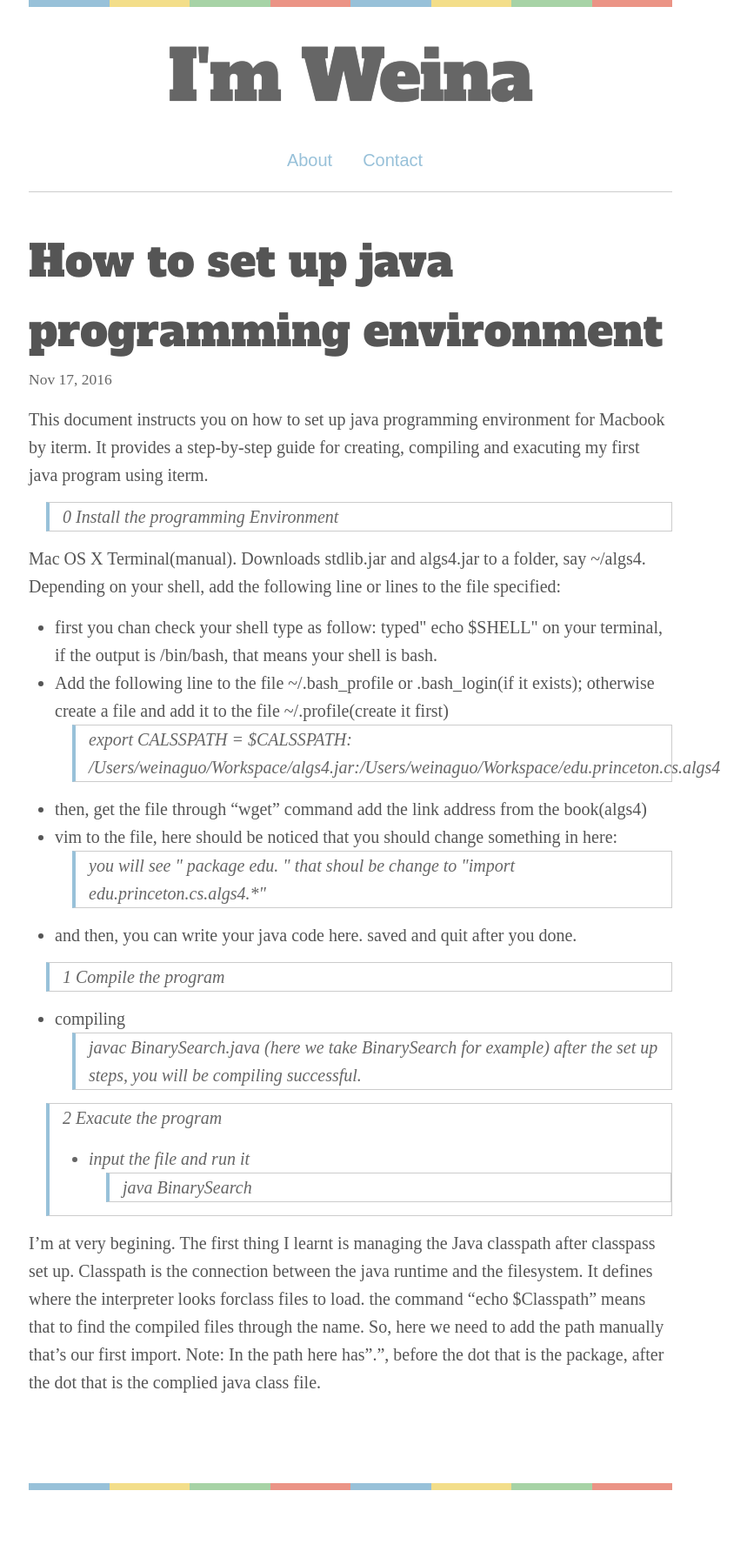
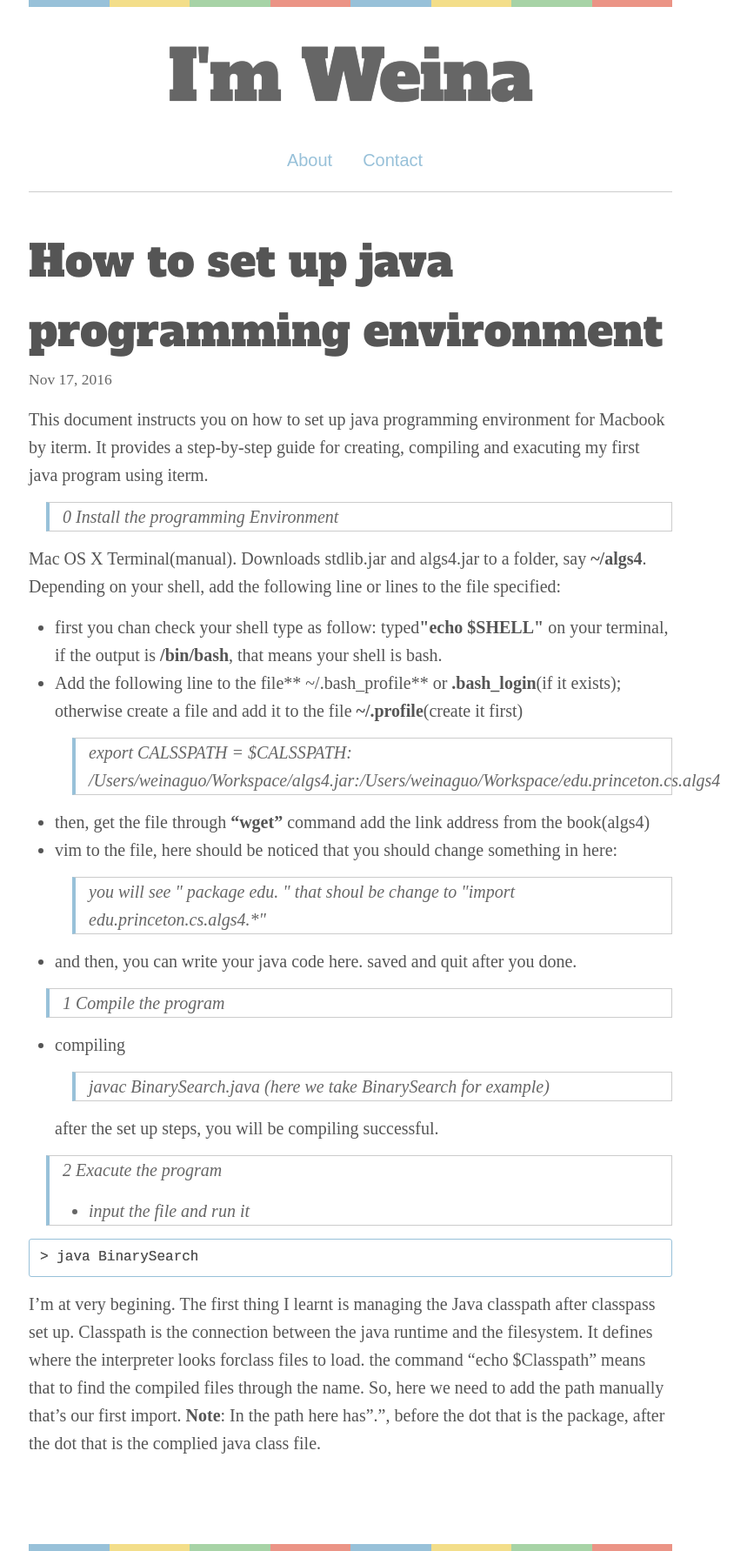
Before and after one commit to weina1117/weina1117.github.io, a Jekyll site: the page built from _posts/2016-11-17-algorithms4-try_to_learn_java.md, in a window 1280 px wide. Shown: the whole page at 87% size, without its empty margins (237-1096 px from the left). Built offline with Jekyll 4.4.1, drawn with Linux system fonts in a browser that asks for light colours; some web fonts are replaced; comment, search, counter and statistics services are not loaded; before the commit the page ends 1713 px from its top, so only the background shows below that; part of the change alters nothing that is shown.

Commit message:
revise the form

```diff
--- a/_posts/2016-11-17-algorithms4-try_to_learn_java.md
+++ b/_posts/2016-11-17-algorithms4-try_to_learn_java.md
@@ -7,28 +7,35 @@ This document instructs you on how to set up java programming environment for Ma
 
 > 0 Install the programming Environment
 
-Mac OS X Terminal(manual). Downloads stdlib.jar and algs4.jar to a folder, say ~/algs4. Depending on your shell, add the following line or lines to the file specified:
+Mac OS X Terminal(manual). Downloads stdlib.jar and algs4.jar to a folder, say **~/algs4**. Depending on your shell, add the following line or lines to the file specified:
 
 * first you chan check your shell type as follow:
-  typed\" echo $SHELL\" on your terminal, if the output is /bin/bash, that means your shell is bash.
-* Add the following line to the file ~/.bash_profile or .bash_login(if it exists);
-  otherwise create a file and add it to the file ~/.profile(create it first)
+  typed**\"echo $SHELL\"** on your terminal, if the output is **/bin/bash**, that means your shell is bash.
+* Add the following line to the file** ~/.bash_profile** or **.bash_login**(if it exists);
+  otherwise create a file and add it to the file **~/.profile**(create it first)
+
     > export CALSSPATH = $CALSSPATH: /Users/weinaguo/Workspace/algs4.jar:/Users/weinaguo/Workspace/edu.princeton.cs.algs4
-* then, get the file through "wget" command add the link address from the book(algs4)
+
+* then, get the file through **"wget"** command add the link address from the book(algs4)
 * vim to the file, here should be noticed that you should change something in here:
+
     > you will see \" package edu. \" that shoul be change to \"import edu.princeton.cs.algs4.\*\"
+
 * and then, you can write your java code here. saved and quit after you done.
 
 > 1 Compile the program
 
 * compiling
+
     > javac BinarySearch.java (here we take BinarySearch for example)
-  after the set up steps, you will be compiling successful.
+
+    after the set up steps, you will be compiling successful.
 
 >2 Exacute the program
 * input the file and run it
+
     > java BinarySearch
 
 I'm at very begining. The first thing I learnt is managing the Java classpath after classpass set up. Classpath is the connection between the java runtime and the filesystem. It defines where the interpreter looks forclass files to load. the command "echo $Classpath" means that to find the compiled files through the name. So, here we need to add the path manually that's our first import.
-Note:
+**Note**:
 In the path here has".", before the dot that is the package, after the dot that is the complied java class file.
```
